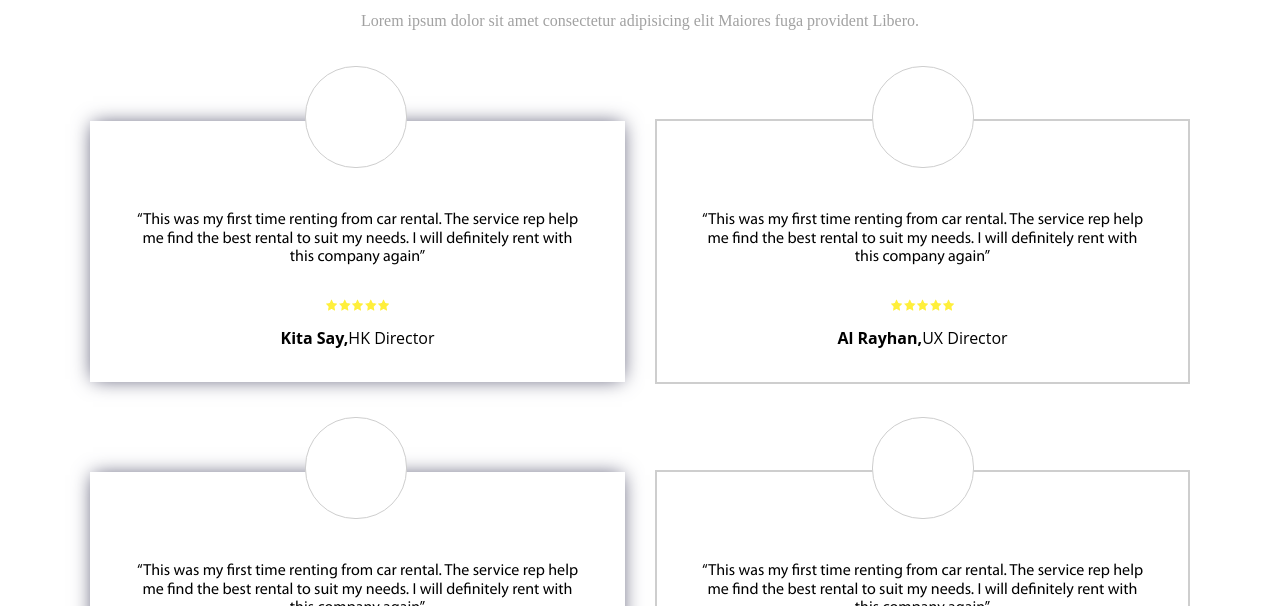
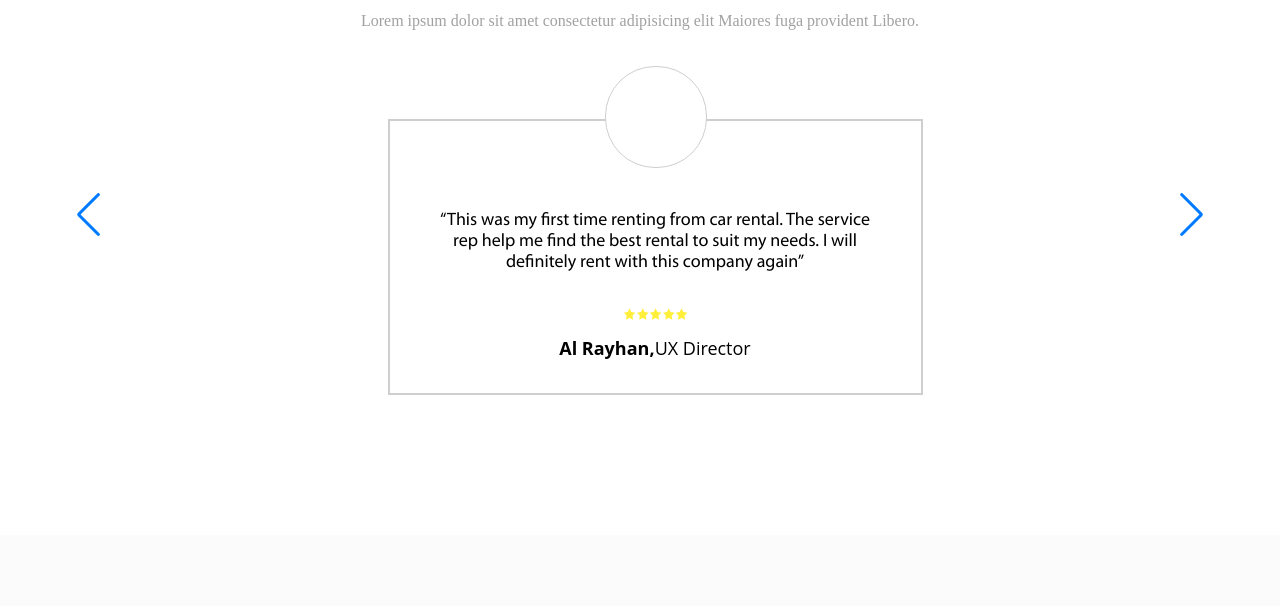
Before and after one commit to ixtifidanza/Main-Landing, a website: page src/index.html in a window 1280 px wide. Shown: the part 5430-6036 px from the top of the page. Drawn offline with nearby package versions, Linux system fonts and the light colour scheme; files that its build step writes are made by us from their sources; files whose address does not match are found by name; a web font is replaced by a local one.

Commit message:
finished slider

```diff
--- a/src/assets/js/main.js
+++ b/src/assets/js/main.js
@@ -1,16 +1,14 @@
-$(function () {
-
-    let = slider ("#clientsSlider");
-
-
-    slider.slick({
-        infinite: true,
-        slidesToShow: 1,
-        slidesToScroll: 1,
-        fade: false,
-
-    });
-
+var swiper = new Swiper('.swiper-container', {
+    // slidesPerView: 1,
+    // spaceBetween: 20,
+    slidesPerView: 1,
+    spaceBetween: 0,
+    loop: true,
+    // loopFillGroupWithBlank: true,
+    navigation: {
+      nextEl: '.swiper-button-next',
+      prevEl: '.swiper-button-prev',
+    },
 
 
 });
--- a/src/assets/scss/blocks/_clients.scss
+++ b/src/assets/scss/blocks/_clients.scss
@@ -59,3 +59,28 @@
         }
     }
 }
+
+.swiper-container {
+    width: 100%;
+    height: 100%;
+}
+
+.swiper-slide {
+    text-align: center;
+    font-size: 18px;
+    background: #fff;
+
+    /* Center slide text vertically */
+    display: -webkit-box;
+    display: -ms-flexbox;
+    display: -webkit-flex;
+    display: flex;
+    -webkit-box-pack: center;
+    -ms-flex-pack: center;
+    -webkit-justify-content: center;
+    justify-content: center;
+    -webkit-box-align: center;
+    -ms-flex-align: center;
+    -webkit-align-items: center;
+    align-items: center;
+}
--- a/src/index.html
+++ b/src/index.html
@@ -4,11 +4,11 @@
 <head>
     <meta charset="UTF-8">
     <meta name="viewport" content="width=device-width, initial-scale=1.0">
-    <link rel="stylesheet" href="https://cdn.jsdelivr.net/npm/slick-carousel@1.8.1/slick/slick.css"/>
+    <link rel="stylesheet" href="https://unpkg.com/swiper/swiper-bundle.min.css">
     <link rel="stylesheet" href="assets/css/libs.min.css">
     <link rel="stylesheet" href="assets/css/style.min.css">
     <title>Main Landing</title>
-    <script src="https://cdnjs.cloudflare.com/ajax/libs/jquery/3.5.1/jquery.min.js" integrity="sha512-bLT0Qm9VnAYZDflyKcBaQ2gg0hSYNQrJ8RilYldYQ1FxQYoCLtUjuuRuZo+fjqhx/qtq/1itJ0C2ejDxltZVFg==" crossorigin="anonymous"></script>
+
 </head>
 
 <body>
@@ -255,13 +255,14 @@
                 <p class="clients__text text">Lorem ipsum dolor sit amet consectetur adipisicing elit Maiores fuga
                     provident Libero.</p>
             </div>
-
-
-            <div  id="clientsSlider">
-            <div class="clients__item">
+            <div class="swiper-container">
+                <div class=" clients__item swiper-wrapper ">
+                  <div class="swiper-slide">
                     <div class="clients__card">
-                    <div class="clients__desc">“This was my first time renting from car rental. The service rep help me
-                        find the best rental to suit my needs. I will definitely rent with this company again”</div>
+                        <div class="clients__desc">“This was my first time renting from car rental. The service rep
+                            help me
+                            find the best rental to suit my needs. I will definitely rent with this company again”
+                        </div>
                         <div class="clients__star">
                             <img src="assets/img/Star.png" alt="">
                         </div>
@@ -269,9 +270,13 @@
                             <p>Kita Say,</p> HK Director
                         </div>
                     </div>
+                  </div>
+                  <div class="swiper-slide">
                     <div class="clients__card">
-                    <div class="clients__desc">“This was my first time renting from car rental. The service rep help me
-                        find the best rental to suit my needs. I will definitely rent with this company again”</div>
+                        <div class="clients__desc">“This was my first time renting from car rental. The service rep
+                            help me
+                            find the best rental to suit my needs. I will definitely rent with this company again”
+                        </div>
                         <div class="clients__star">
                             <img src="assets/img/Star.png" alt="">
                         </div>
@@ -280,23 +285,12 @@
                         </div>
                     </div>
                   </div>
-
-
-
-            <div class="clients__item">
+                  <div class="swiper-slide">
                     <div class="clients__card">
-                    <div class="clients__desc">“This was my first time renting from car rental. The service rep help me
-                        find the best rental to suit my needs. I will definitely rent with this company again”</div>
-                    <div class="clients__star">
-                        <img src="assets/img/Star.png" alt="">
+                        <div class="clients__desc">“This was my first time renting from car rental. The service rep
+                            help me
+                            find the best rental to suit my needs. I will definitely rent with this company again”
                         </div>
-                    <div class="clients__author">
-                        <p>Kita Say,</p> HK Director
-                    </div>
-                </div>
-                <div class="clients__card">
-                    <div class="clients__desc">“This was my first time renting from car rental. The service rep help me
-                        find the best rental to suit my needs. I will definitely rent with this company again”</div>
                         <div class="clients__star">
                             <img src="assets/img/Star.png" alt="">
                         </div>
@@ -305,10 +299,40 @@
                         </div>
                     </div>
                   </div>
+                  <div class="swiper-slide">
+                    <div class="clients__card">
+                        <div class="clients__desc">“This was my first time renting from car rental. The service rep
+                            help me
+                            find the best rental to suit my needs. I will definitely rent with this company again”
+                        </div>
+                        <div class="clients__star">
+                            <img src="assets/img/Star.png" alt="">
+                        </div>
+                        <div class="clients__author">
+                            <p>Al Rayhan, </p> UX Director
+                        </div>
+                    </div>
+                  </div>
+                  <div class="swiper-slide">
+                    <div class="clients__card">
+                        <div class="clients__desc">“This was my first time renting from car rental. The service rep
+                            help me
+                            find the best rental to suit my needs. I will definitely rent with this company again”
+                        </div>
+                        <div class="clients__star">
+                            <img src="assets/img/Star.png" alt="">
+                        </div>
+                        <div class="clients__author">
+                            <p>Al Rayhan, </p> UX Director
+                        </div>
+                    </div>
+                  </div>
+                </div>
+                <div class="swiper-pagination"></div>
 
+                <div class="swiper-button-next"></div>
+                <div class="swiper-button-prev"></div>
             </div>
-
-
         </div>
     </section>
 
@@ -332,16 +356,16 @@
 
                 <div class="footer__social">
                     <a href="#">
-                        <img  src="assets/img/facebook-f.png" alt="">
+                        <img src="assets/img/facebook-f.png" alt="">
                     </a>
                     <a href="#">
-                        <img  src="assets/img/twitter-f.png" alt="">
+                        <img src="assets/img/twitter-f.png" alt="">
                     </a>
                     <a href="#">
-                        <img  src="assets/img/brovs-f.png" alt="">
+                        <img src="assets/img/brovs-f.png" alt="">
                     </a>
                     <a href="#">
-                        <img  src="assets/img/be-f.png" alt="">
+                        <img src="assets/img/be-f.png" alt="">
                     </a>
 
                     <div class="footer__copyright">
@@ -354,9 +378,12 @@
         </div>
     </footer>
 
-
-    <script src="https://cdn.jsdelivr.net/npm/slick-carousel@1.8.1/slick/slick.min.js"></script>
+    <script src="https://cdnjs.cloudflare.com/ajax/libs/jquery/3.5.1/jquery.min.js"
+    integrity="sha512-bLT0Qm9VnAYZDflyKcBaQ2gg0hSYNQrJ8RilYldYQ1FxQYoCLtUjuuRuZo+fjqhx/qtq/1itJ0C2ejDxltZVFg=="
+    crossorigin="anonymous"></script>
+    <script src="https://unpkg.com/swiper/swiper-bundle.min.js"></script>
     <script src="assets/js/libs.min.js"></script>
+    <script src="assets/js/main.js"></script>
 </body>
 
 </html>
```
Also changed, not shown: dist/assets/css/style.css, dist/assets/css/style.min.css, dist/assets/js/main.js, dist/assets/js/main.min.js, dist/index.html, 1 other file. Lines whose indentation alone changed are shown as unchanged.
